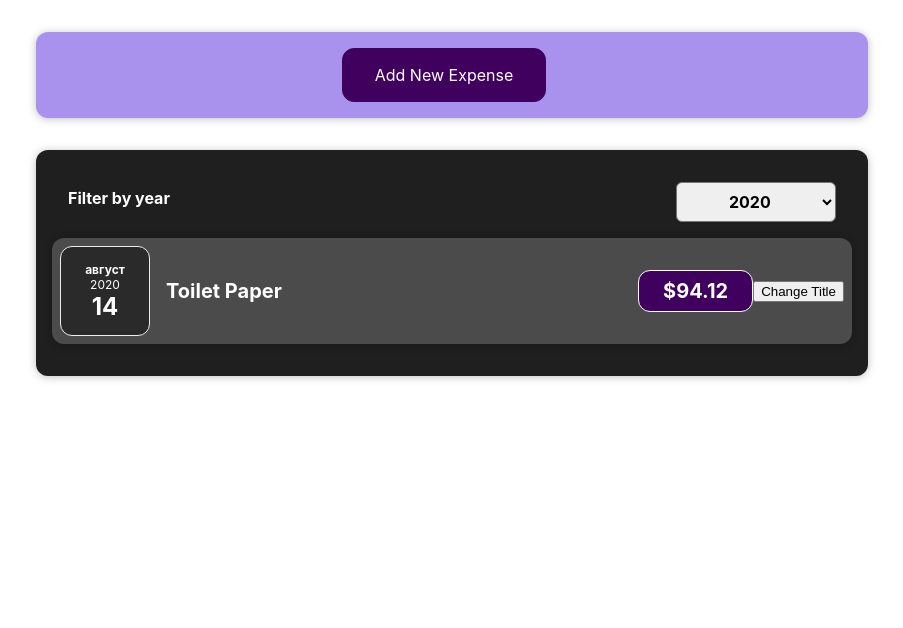
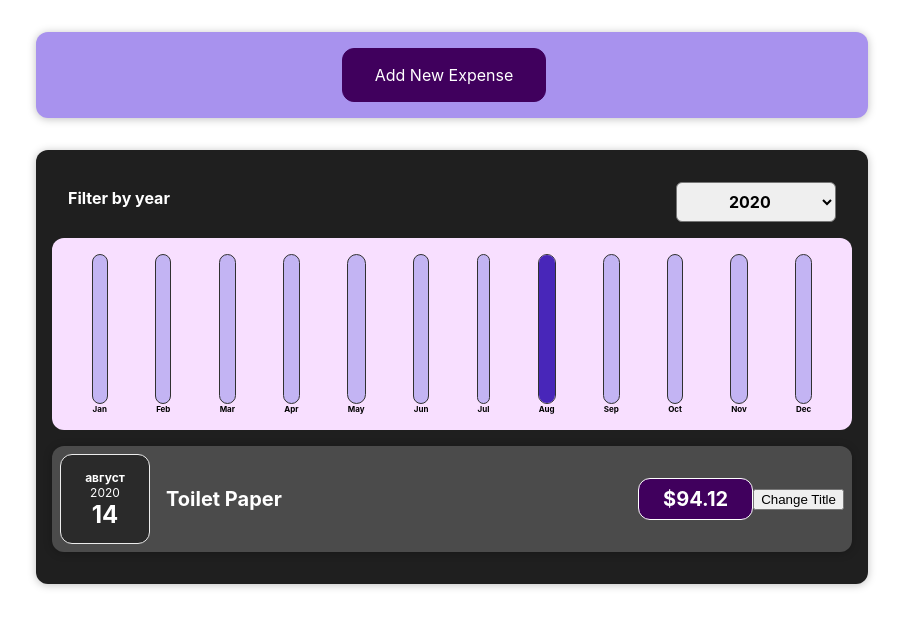
Before and after one commit to eqinox/learn-react, a React (Create React App) app: page / in a window 1280 px wide. Shown: the top 628 px of the page, without its empty margins (188-1091 px from the left). Built offline with nearby package versions, Linux system fonts and the light colour scheme.

Commit message:
visualize with chart years of the expenses

```diff
--- /dev/null
+++ b/src/components/Chart/Chart.css
@@ -0,0 +1,9 @@
+.chart {
+    padding: 1rem;
+    border-radius: 12px;
+    background-color: #f8dfff;
+    text-align: center;
+    display: flex;
+    justify-content: space-around;
+    height: 10rem;
+  }
--- /dev/null
+++ b/src/components/Chart/Chart.js
@@ -0,0 +1,21 @@
+import ChartBar from './ChartBar';
+
+import './Chart.css';
+
+const Chart = props => {
+    const datapointValues = props.dataPoints.map(dataPoint => dataPoint.value);
+    const totalMaximum = Math.max(...datapointValues);
+
+    return <div className="chart">
+        {props.dataPoints.map(dataPoint => (
+            <ChartBar
+                key={dataPoint.label}
+                value={dataPoint.value}
+                maxValue={totalMaximum}
+                label={dataPoint.label}
+            />
+        ))}
+    </div>
+};
+
+export default Chart;
--- /dev/null
+++ b/src/components/Chart/ChartBar.css
@@ -0,0 +1,30 @@
+.chart-bar {
+    height: 100%;
+    display: flex;
+    flex-direction: column;
+    align-items: center;
+  }
+
+  .chart-bar__inner {
+    height: 100%;
+    width: 100%;
+    border: 1px solid #313131;
+    border-radius: 12px;
+    background-color: #c3b4f3;
+    overflow: hidden;
+    display: flex;
+    flex-direction: column;
+    justify-content: flex-end;
+  }
+
+  .chart-bar__fill {
+    background-color: #4826b9;
+    width: 100%;
+    transition: all 0.3s ease-out;
+  }
+
+  .chart-bar__label {
+    font-weight: bold;
+    font-size: 0.5rem;
+    text-align: center;
+  }
--- /dev/null
+++ b/src/components/Chart/ChartBar.js
@@ -0,0 +1,21 @@
+import './ChartBar.css';
+
+const ChartBar = props => {
+    let barFillHeight = '0%';
+
+    if (props.maxValue > 0) {
+        barFillHeight = Math.round((props.value / props.maxValue) * 100) + '%';
+    }
+    return (
+        <div className="chart-bar">
+            <div className="chart-bar__inner">
+                <div
+                className="chart-bar__fill"
+                style={{height: barFillHeight}}></div>
+            </div>
+            <div className="chart-bar__label">{props.label}</div>
+        </div>
+    )
+};
+
+export default ChartBar;
--- a/src/components/Expenses/Expenses.js
+++ b/src/components/Expenses/Expenses.js
@@ -4,6 +4,7 @@ import './Expenses.css';
 import Card from '../UI/Card';
 import ExpensesFilter from './ExpensesFilter';
 import ExpensesList from './ExpensesList';
+import ExpensesChart from './ExpensesChart';
 
 function Expenses(props) {
     const [filteredYear, setFilteredYear] = useState('2020');
@@ -21,6 +22,7 @@ function Expenses(props) {
         <div>
         <Card className="expenses">
             <ExpensesFilter selected={filteredYear} onChangeChild={filterChangeHandler}/>
+            <ExpensesChart expenses={filteredExpenses} />
             <ExpensesList items={filteredExpenses} />
         </Card>
         </div>
--- /dev/null
+++ b/src/components/Expenses/ExpensesChart.js
@@ -0,0 +1,27 @@
+import Chart from "../Chart/Chart";
+
+const ExpensesChart = (props) => {
+    const chartDataPoints = [
+        { label: 'Jan', value: 0},
+        { label: 'Feb', value: 0},
+        { label: 'Mar', value: 0},
+        { label: 'Apr', value: 0},
+        { label: 'May', value: 0},
+        { label: 'Jun', value: 0},
+        { label: 'Jul', value: 0},
+        { label: 'Aug', value: 0},
+        { label: 'Sep', value: 0},
+        { label: 'Oct', value: 0},
+        { label: 'Nov', value: 0},
+        { label: 'Dec', value: 0},
+    ];
+
+    for (const expense of props.expenses) {
+        const expenseMonth = expense.date.getMonth(); // starting at 0 => January => 0
+        chartDataPoints[expenseMonth].value += expense.amount;
+    }
+
+    return <Chart dataPoints={chartDataPoints} />
+};
+
+export default ExpensesChart;
--- a/src/components/NewExpense/ExpenseForm.js
+++ b/src/components/NewExpense/ExpenseForm.js
@@ -74,7 +74,7 @@ const ExpenseForm = (props) => {
         console.log('Entered Date' + enteredDate);
         const expenseDate = {
             title: enteredTitle,
-            amount: enteredAmount,
+            amount: +enteredAmount,
             date: new Date(enteredDate)
         };
 
```
